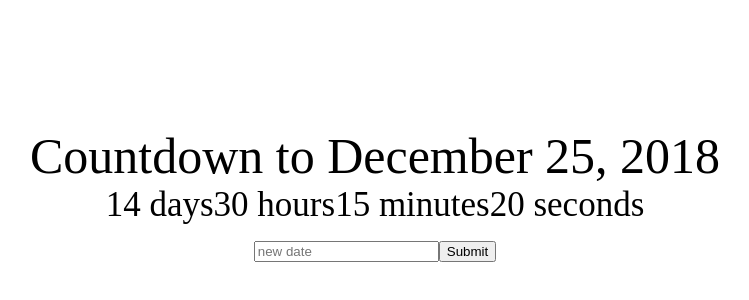
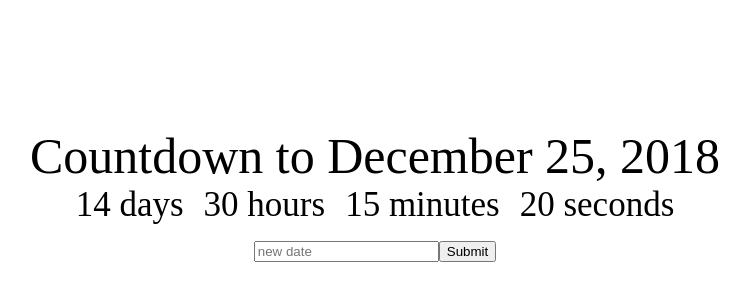
Before and after one commit to Zhusufeng/countdown-champ, a React (Create React App) app: page / in a window 1280 px wide. Shown: the part 126-426 px from the top of the page, without its empty margins (265-1014 px from the left). Built offline with nearby package versions, Linux system fonts and the light colour scheme.

Commit message:
Adjust App.css to be more DRY

```diff
--- a/src/App.css
+++ b/src/App.css
@@ -8,18 +8,7 @@
   font-size: 50px;
 }
 
-.Clock-days {
+.Clock-days, .Clock-hours, .Clock-minutes, .Clock-seconds {
   display: inline;
+  margin: 10px;
 }
-
-.Clock-hours {
-  display: inline;
-}
-
-.Clock-minutes {
-  display: inline;
-}
-
-.Clock-seconds {
-  display: inline;
-}
```
